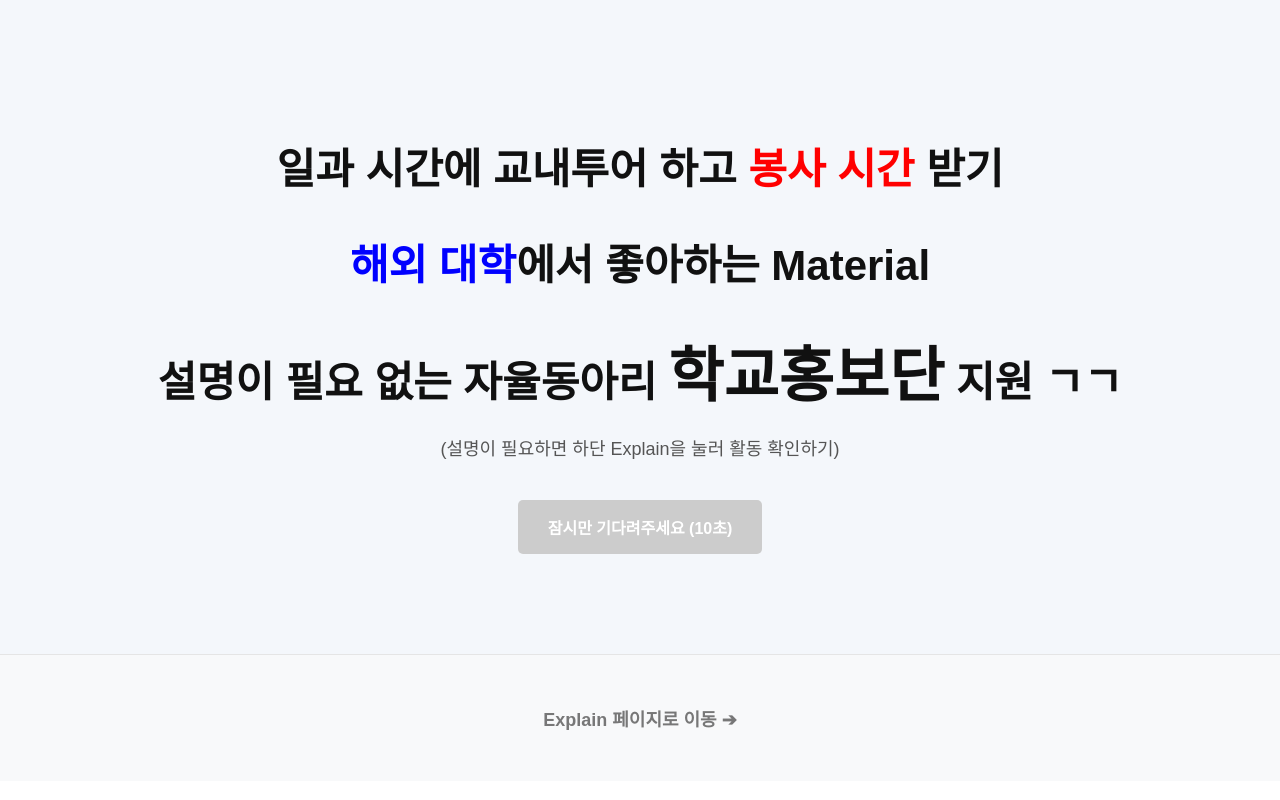
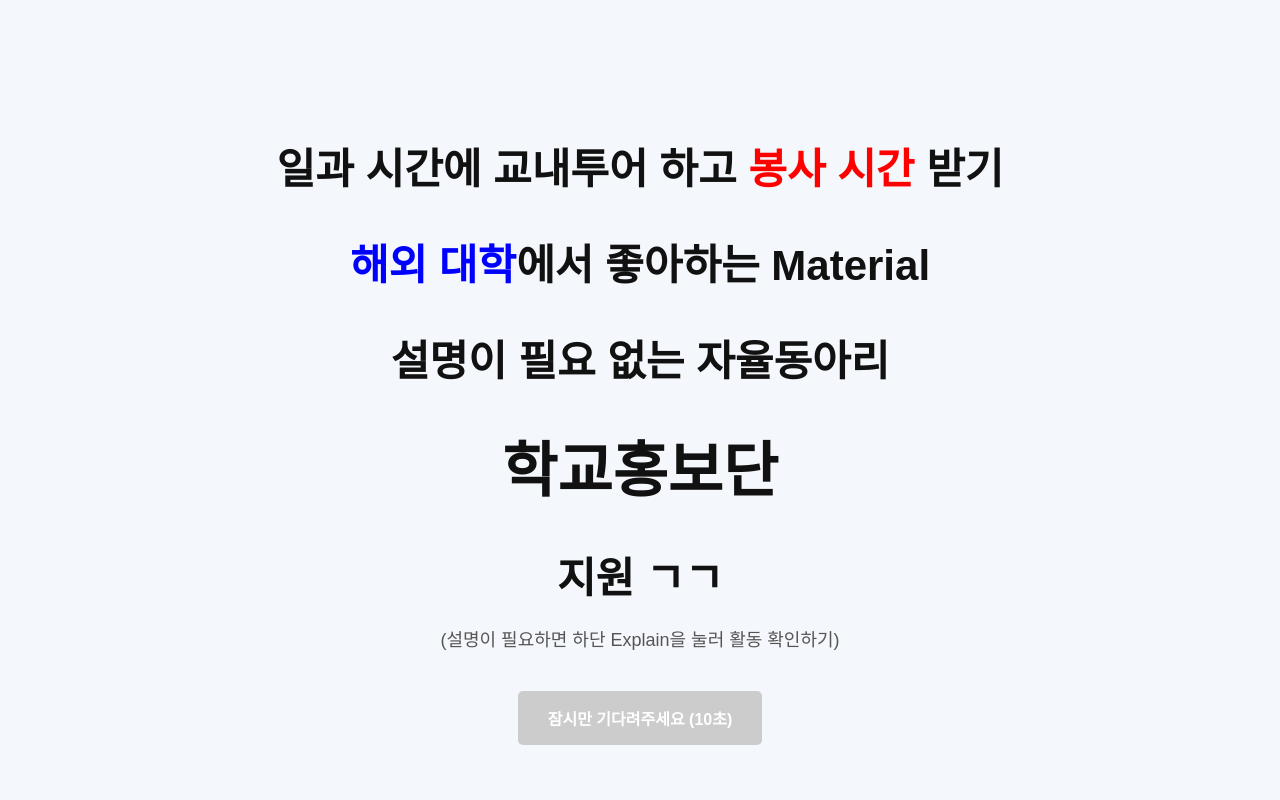
Before and after one commit to soullee0180-droid/SSHS-Ambassadors-invitation, a plain HTML site: page index.html in a window 1280 px wide. Shown: the top 800 px of the page. Drawn offline with Linux system fonts and the light colour scheme.

Commit message:
Update index.html

```diff
--- a/index.html
+++ b/index.html
@@ -51,7 +51,9 @@
             <div class="container">
                 <h1>일과 시간에 교내투어 하고 <span class="highlightred">봉사 시간</span> 받기</h1>
                 <h1><span class="highlightblue">해외 대학</span>에서 좋아하는 Material</h1>
-                <h1>설명이 필요 없는 자율동아리 <span class="biggerfont">학교홍보단</span> 지원 ㄱㄱ</h1>
+                <h1>설명이 필요 없는 자율동아리</h1>
+                <h1><span class="biggerfont">학교홍보단</span></h1>
+                <h1>지원 ㄱㄱ</h1>
                 <p>(설명이 필요하면 하단 Explain을 눌러 활동 확인하기)</p>
 
                 <a href="https://docs.google.com/forms/d/e/1FAIpQLSfGl1ldk4oqiF2qgnhTEYXVfBz2Asa-FO9m6PbPNbuAUYC_aQ/viewform?usp=header"
```
